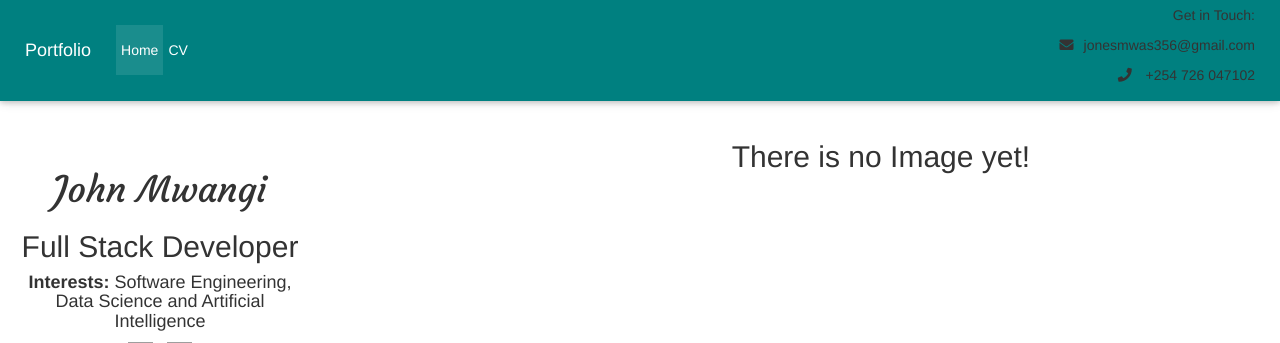
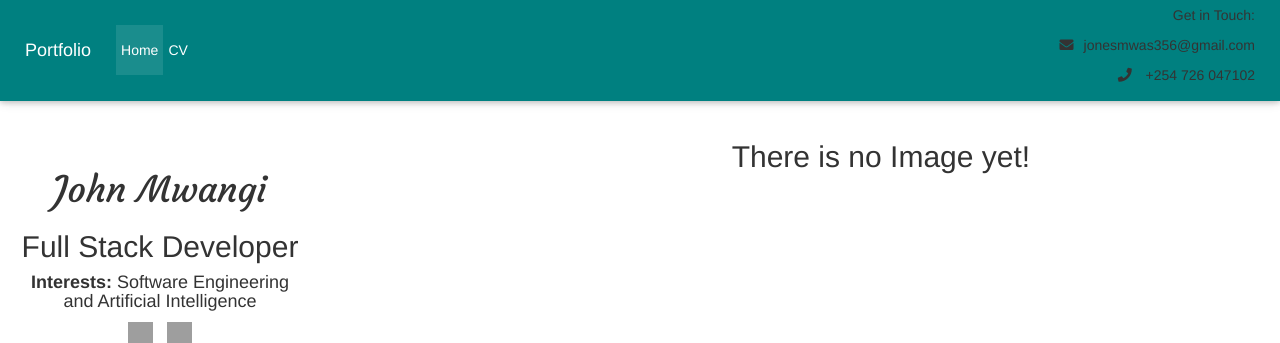
Before and after one commit to johnmwangi/Port_Folio, a Django app: template john/templates/all_projects/index.html in a window 1280 px wide; the page is wider, and only the part inside the window is pictured. Shown: the top 343 px of that part. Run offline with Django 3.2, Linux system fonts and the light colour scheme; the template is opened without the code that fills it, so the values that code supplies are empty; some libraries are stand-ins or nearby versions; some web fonts are replaced; grey boxes are pictures that could not be loaded.

Commit message:
addtional of some information

```diff
--- a/john/templates/all_projects/index.html
+++ b/john/templates/all_projects/index.html
@@ -10,7 +10,7 @@
             <img src="{{item.image.url}}" width=300 class="profile-pic img-responsive center-block">{% endfor %}
             <h1 style="font-family: 'Courgette', cursive;">John Mwangi</h1>
             <h2>Full Stack Developer</h2>
-            <h4><strong>Interests:</strong>  Software Engineering, Data Science and Artificial Intelligence </h4>
+            <h4><strong>Interests:</strong>  Software Engineering and Artificial Intelligence </h4>
             <!-- github -->
             <a href="https://github.com/johnmwangi" target="_blank"><img src="http://www.stickpng.com/assets/images/5847f98fcef1014c0b5e48c0.png" alt="" style="width:25px;height:25px;margin-right: 10px"></a>
 
@@ -66,6 +66,7 @@
     </div>
 </div>
 </div>
+<div>
 
     <br>
     <br>
```
